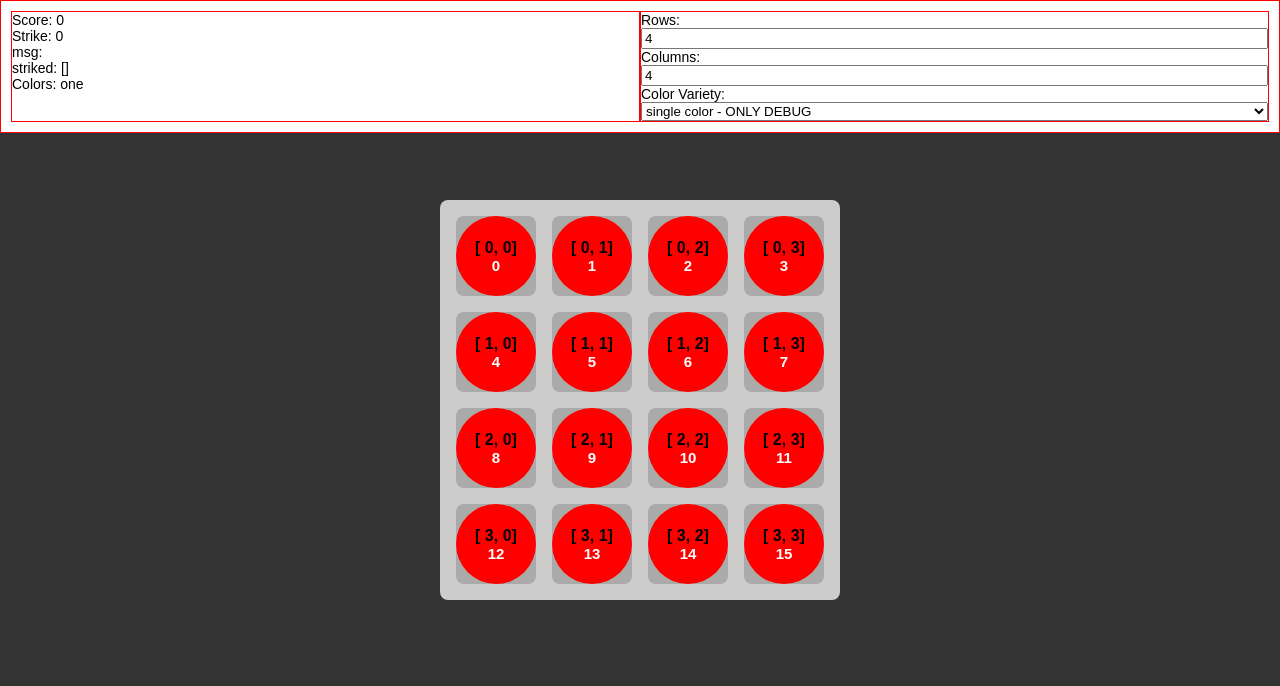
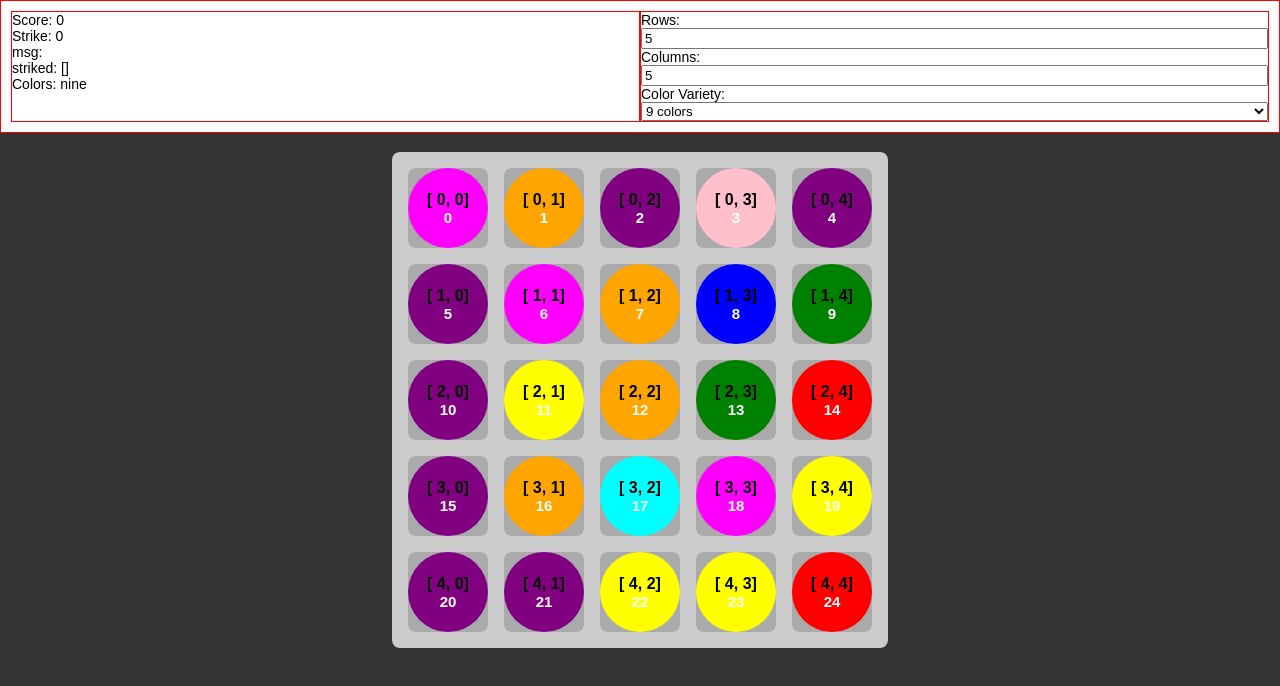
Before and after one commit to TimB1990/balletje-balletje, a Vue app: page / in a window 1280 px wide. Shown: the top 686 px of the page. Built offline with nearby package versions, Linux system fonts and the light colour scheme.

Commit message:
drop logic - working

```diff
--- a/src/App.vue
+++ b/src/App.vue
@@ -6,8 +6,8 @@ import _ from 'lodash';
 // VARIABLES
 let gameboard = ref([])
 let connectors = ref([])
-let vGridSize = ref(4)
-let hGridSize = ref(4)
+let vGridSize = ref(5)
+let hGridSize = ref(5)
 let cellSize = ref(10)
 let cellGap = ref(2)
 let path = ref([])
@@ -19,7 +19,7 @@ let strikedIds = ref([]);
 
 // COLOR VARIETY - VARIABLES
 
-let colorVariety = ref("one")
+let colorVariety = ref("nine")
 
 // CORE
 onMounted(() => {
@@ -176,20 +176,18 @@ function reset(){
 
 const generateBall = (x, y, cellSize, cellGap ) => {
 
-
-    let id = Date.now() + (Math.random()*10);
-
     let position = {
         top: y * ( cellSize + cellGap ) + cellGap,
         left: x * ( cellSize + cellGap ) + cellGap
     }
 
     return {
-        id,
+        id: Math.random().toString(36).slice(2, 10),
         data: {
             coords: {col: x, row: y},
             adjacingDirection: [0,0],
         },
+        dynamic: false,
         position,
         style: {
             top: `${position.top}vmin`,
@@ -197,8 +195,7 @@ const generateBall = (x, y, cellSize, cellGap ) => {
             backgroundColor: _.sample(returnColorsArray()),
             width: `${cellSize}vmin`,
             height: `${cellSize}vmin`
-        },
-        dynamic: false
+        }
     }
 }
 
@@ -211,6 +208,8 @@ const populateGameboard = () => {
             board.push(generateBall(x, y, cellSize.value, cellGap.value));
         }
     }
+
+    console.log(board)
 
     return board
 }
@@ -251,6 +250,7 @@ const handleCellDrag = (obj) => {
         debugMessage.value = `add color ${obj.style.backgroundColor}`
         strikedIds.value.push(obj.id)
         strike.value += 1
+        score.value += strike.value + 1
         return
     }
 
@@ -261,15 +261,15 @@ const handleCellDrag = (obj) => {
 
 function processStrike(){
 
-    score.value += strike.value
     strike.value = 0
+
+    gameboard.value.forEach(entry => entry.dynamic = false)
 
     if(strikedIds.value.length > 1 && path.value.length){
         gameboard.value = gameboard.value.filter(entry => !strikedIds.value.includes(entry.id))
         path.value = []
         strikedIds.value = []
     }
-
 
     for (let i = vGridSize.value-1; i >= 0; i--) {
         for (let col = hGridSize.value-1; col >= 0; col--) {
@@ -286,6 +286,7 @@ function processStrike(){
 
                         ballToDrop.data.coords.row = i
                         ballToDrop.data.coords.col = col
+                        ballToDrop.dynamic = true
 
                         break;
                     }
@@ -341,8 +342,11 @@ const onMouseMove = (e) => {
             if(e.target.closest(".ball")){
                 let element = e.target.closest(".ball")
                 let dataId = element.getAttribute("data-id")
-                console.log('dataid', dataId)
-                let obj = gameboard.value.find(entry => entry.id === dataId)
+
+                let obj = gameboard.value.find((entry) => {
+                    return entry.id === dataId
+                })
+
                 handleCellDrag(obj)
             }
 
@@ -421,12 +425,12 @@ const coordsInPath = (coords) => {
         <!-- :style="obj.style" -->
         <div v-for="(obj, index) in gameboard"
             :data-id="obj.id"
-            :class="{'dynamic' : obj.dynamic }"
             class="ball"
+            :class="{'dynamic' : obj.dynamic}"
             :style="{
                 top: ((obj.data.coords.row * ( cellSize + cellGap )) + cellGap)+'vmin',
                 left: ((obj.data.coords.col * ( cellSize + cellGap )) + cellGap)+'vmin',
-                backgroundColor: _.sample(returnColorsArray()),
+                backgroundColor: obj.style.backgroundColor,
                 width: `${cellSize}vmin`,
                 height: `${cellSize}vmin`
             }"
@@ -446,11 +450,3 @@ const coordsInPath = (coords) => {
         </div>
     </div>
 </template>
-
-<style>
-
-.ball {
-    transition: top .3s ease-in-out;
-}
-
-</style>
--- a/src/main.css
+++ b/src/main.css
@@ -59,11 +59,10 @@ html {
     border-radius: 50%;
     font-weight: bold;
     animation: show 200ms ease-in-out;
-
 }
 
-.ball.dyanmic {
-    transition: top 1000ms ease-in;
+.ball.dynamic {
+    transition: top .3s ease-in-out;
 }
 
 .ball:hover{
```
Lines whose indentation alone changed are shown as unchanged.
